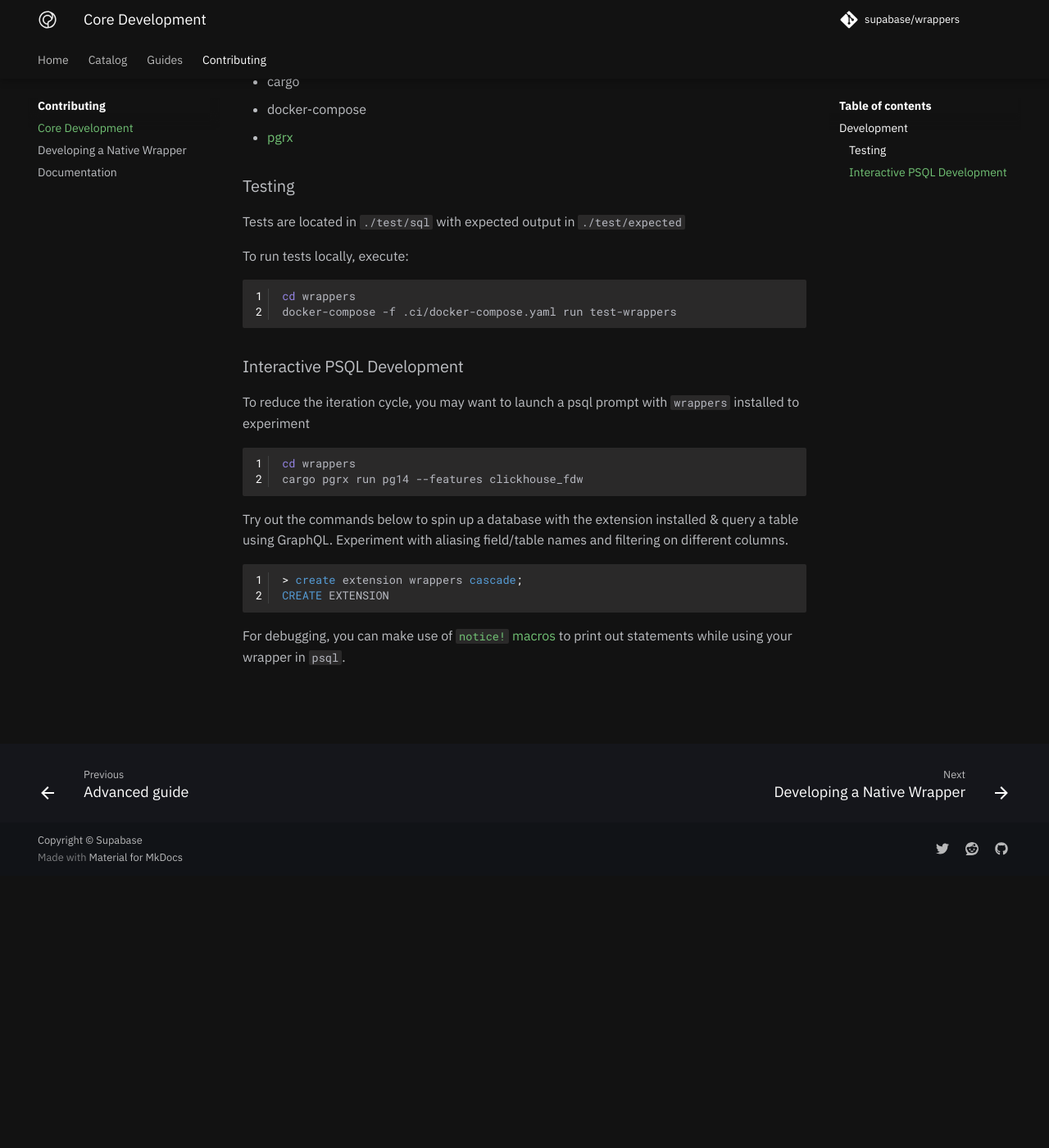
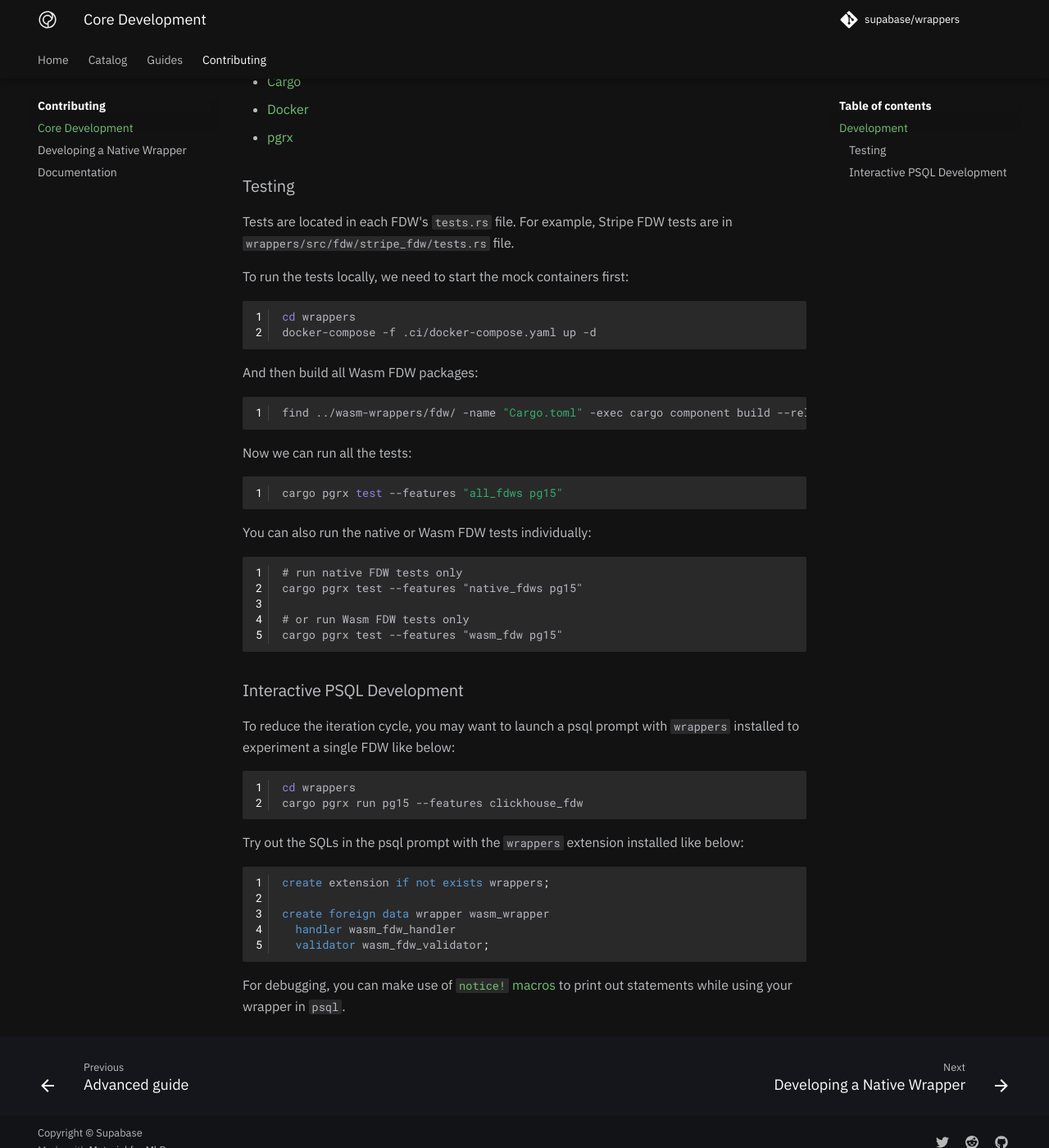
Before and after one commit to supabase/wrappers, an MkDocs documentation site: the page built from docs/contributing/core.md, in a window 1280 px wide and 1400 px high, scrolled down 332 px. Shown: the whole window at 82% size. Built offline with MkDocs 1.6.1 and Material for MkDocs 9.7.7, drawn with Linux system fonts in a browser that asks for light colours; comment, search, counter and statistics services are not loaded.

Commit message:
docs: improve contributing docs

````diff
--- a/docs/contributing/core.md
+++ b/docs/contributing/core.md
@@ -1,39 +1,64 @@
-`supabase/wrappers` is open source. PRs and issues are welcome.
+[`supabase/wrappers`](https://github.com/supabase/wrappers) is open source. PRs and issues are welcome.
 
 ## Development
 
 Requirements:
 
-- rust
-- cargo
-- docker-compose
-- [pgrx](https://github.com/tcdi/pgrx)
+- [Rust](https://www.rust-lang.org/)
+- [Cargo](https://doc.rust-lang.org/cargo/)
+- [Docker](https://www.docker.com/)
+- [pgrx](https://github.com/pgcentralfoundation/pgrx)
 
 ### Testing
 
-Tests are located in `./test/sql` with expected output in `./test/expected`
+Tests are located in each FDW's `tests.rs` file. For example, Stripe FDW tests are in `wrappers/src/fdw/stripe_fdw/tests.rs` file.
 
-To run tests locally, execute:
+To run the tests locally, we need to start the mock containers first:
 
 ```bash
 cd wrappers
-docker-compose -f .ci/docker-compose.yaml run test-wrappers
+docker-compose -f .ci/docker-compose.yaml up -d
+```
+
+And then build all Wasm FDW packages:
+
+```bash
+find ../wasm-wrappers/fdw/ -name "Cargo.toml" -exec cargo component build --release --target wasm32-unknown-unknown --manifest-path {} \;
+```
+
+Now we can run all the tests:
+
+```bash
+cargo pgrx test --features "all_fdws pg15"
+```
+
+You can also run the native or Wasm FDW tests individually:
+
+```base
+# run native FDW tests only
+cargo pgrx test --features "native_fdws pg15"
+
+# or run Wasm FDW tests only
+cargo pgrx test --features "wasm_fdw pg15"
 ```
 
 ### Interactive PSQL Development
 
-To reduce the iteration cycle, you may want to launch a psql prompt with `wrappers` installed to experiment
+To reduce the iteration cycle, you may want to launch a psql prompt with `wrappers` installed to experiment a single FDW like below:
 
 ```bash
 cd wrappers
-cargo pgrx run pg14 --features clickhouse_fdw
+cargo pgrx run pg15 --features clickhouse_fdw
 ```
 
-Try out the commands below to spin up a database with the extension installed & query a table using GraphQL. Experiment with aliasing field/table names and filtering on different columns.
+Try out the SQLs in the psql prompt with the `wrappers` extension installed like below:
 
 ```sql
-> create extension wrappers cascade;
-CREATE EXTENSION
+create extension if not exists wrappers;
+
+create foreign data wrapper wasm_wrapper
+  handler wasm_fdw_handler
+  validator wasm_fdw_validator;
 ```
 
 For debugging, you can make use of [`notice!` macros](https://docs.rs/pgrx/latest/pgrx/macro.notice.html) to print out statements while using your wrapper in `psql`.
````
Also changed, not shown: docs/contributing/native.md (+1 -1 lines), docs/guides/wasm-advanced.md (+3 -2 lines).
